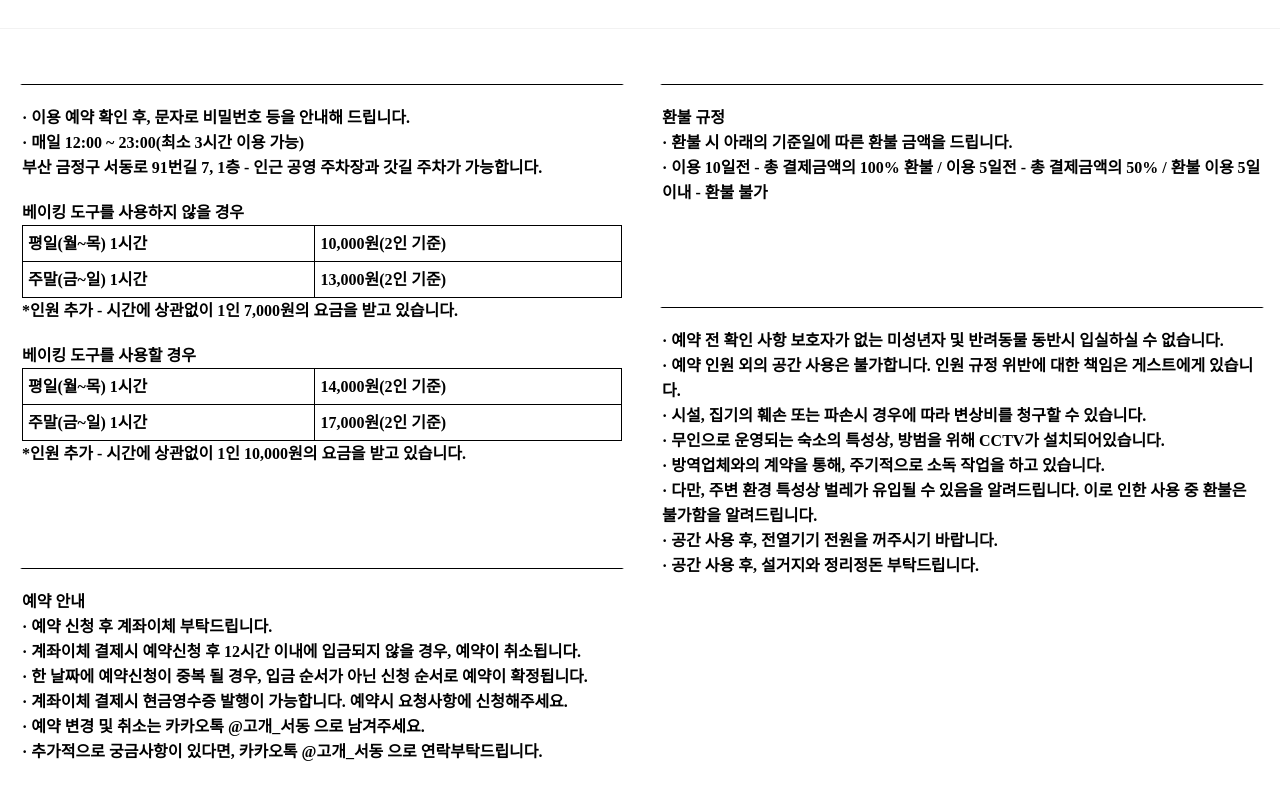
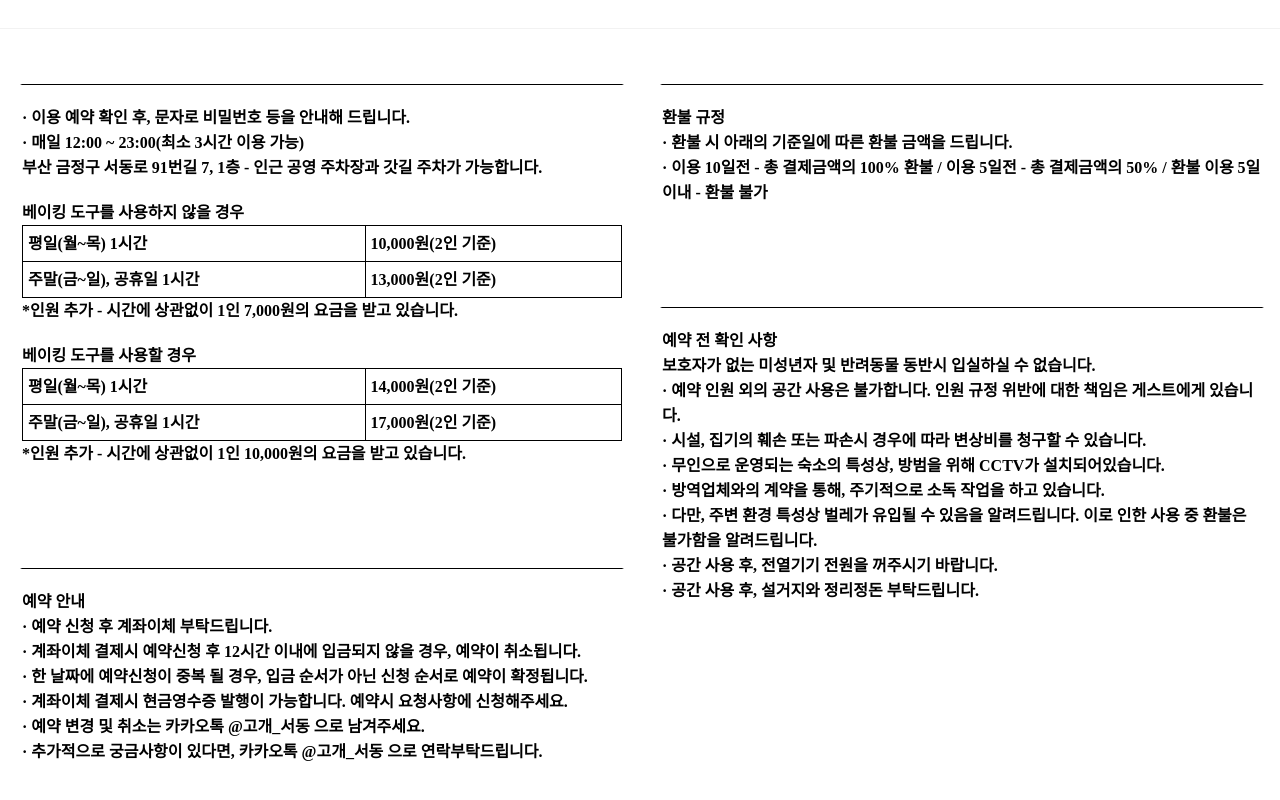
Before and after one commit to yoojat/gogaeseadong, a Next.js app: page /inquery in a window 1280 px wide. Shown: the part 924-1724 px from the top of the page. Built offline with nearby package versions, Linux system fonts and the light colour scheme.

Commit message:
문의사항 텍스트 변경

```diff
--- a/pages/inquery.tsx
+++ b/pages/inquery.tsx
@@ -103,7 +103,7 @@ const Inquery = () => {
                       <td>10,000원(2인 기준)</td>
                     </tr>
                     <tr>
-                      <td>주말(금~일) 1시간</td>
+                      <td>주말(금~일), 공휴일 1시간</td>
                       <td>13,000원(2인 기준)</td>
                     </tr>
                   </Table>
@@ -124,7 +124,7 @@ const Inquery = () => {
                       <td>14,000원(2인 기준)</td>
                     </tr>
                     <tr>
-                      <td>주말(금~일) 1시간</td>
+                      <td>주말(금~일), 공휴일 1시간</td>
                       <td>17,000원(2인 기준)</td>
                     </tr>
                   </Table>
@@ -175,9 +175,9 @@ const Inquery = () => {
           </ReservationContentRow>
           <ReservationContentRow>
             <ul>
+              <li>예약 전 확인 사항</li>
               <li>
-                · 예약 전 확인 사항 보호자가 없는 미성년자 및 반려동물 동반시
-                입실하실 수 없습니다.
+                보호자가 없는 미성년자 및 반려동물 동반시 입실하실 수 없습니다.
               </li>
               <li>
                 · 예약 인원 외의 공간 사용은 불가합니다. 인원 규정 위반에 대한
```
